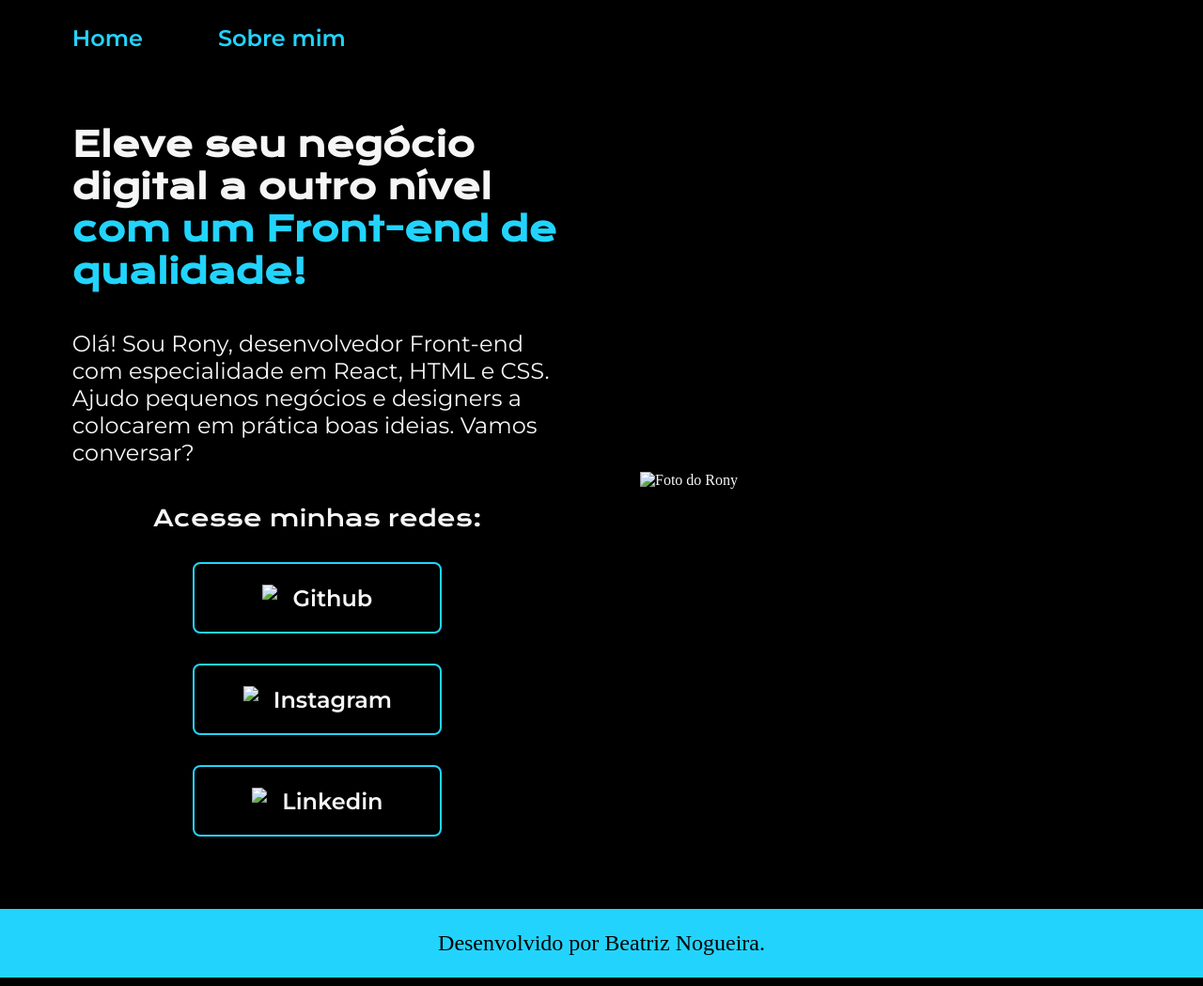
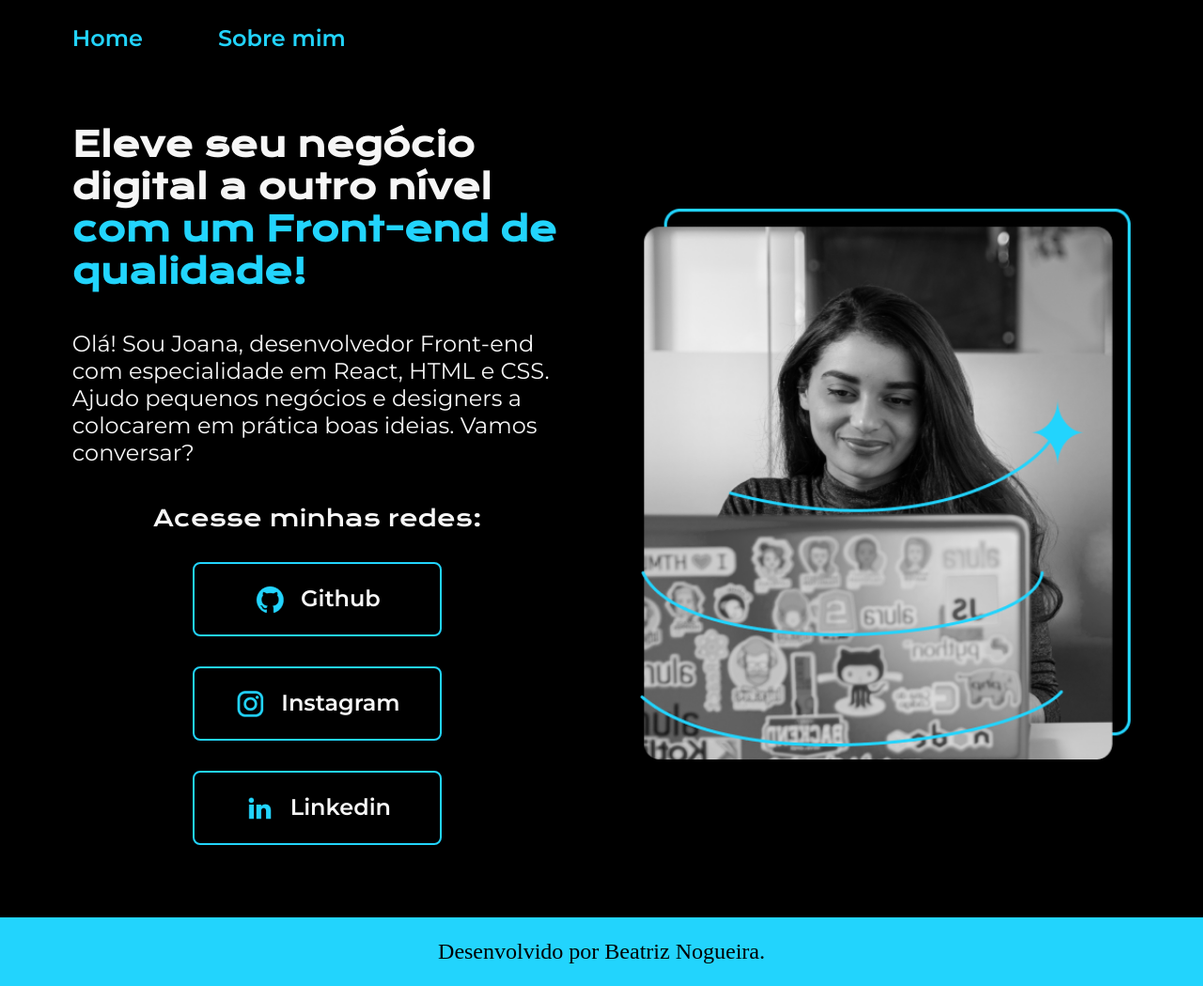
Before and after one commit to bbeatrixz/portfolio, a plain HTML site: page index.html in a window 1280 px wide. Shown: the whole page at 94% size. Drawn offline with nearby package versions, Linux system fonts and the light colour scheme.

Commit message:
Add files via upload

```diff
--- a/index.html
+++ b/index.html
@@ -17,25 +17,25 @@
         <main class="apresentacao">
             <section class="apresentacao__conteudo">
                 <h1 class="apresentacao__conteudo__titulo">Eleve seu negócio digital a outro nível <strong class="titulo-destaque">com um Front-end de qualidade!</strong></h1>
-                <p class="apresentacao__conteudo__texto">Olá! Sou Rony, desenvolvedor Front-end com especialidade em React, HTML e CSS.
+                <p class="apresentacao__conteudo__texto">Olá! Sou Joana, desenvolvedor Front-end com especialidade em React, HTML e CSS.
                 Ajudo pequenos negócios e designers a colocarem em prática boas ideias. Vamos conversar?</p>
                 <div class="apresentacao__links">
                     <h2 class="apresentacao__links__subtitulo">Acesse minhas redes:</h2>
                         <a class="apresentacao__links__navegacao" href="https://github.com/bbeatrixz">
-                        <img src="./Assets/git.png">
+                        <img src="git.png">
                         Github
                         </a>
                         <a class="apresentacao__links__navegacao" href="https://www.instagram.com/bbea_trixz/">
-                        <img src="./Assets/insta.png">
+                        <img src="insta.png">
                         Instagram
                         </a>
                         <a class="apresentacao__links__navegacao" href="https://www.linkedin.com/in/beatriz-nogueira-1294bb1a2/">
-                            <img src="./Assets/linkedin.png">
+                            <img src="linkedin.png">
                             Linkedin
                         </a>
                 </div>
             </section>
-            <img class ="apresentacao__imagem" src="/Assets/Imagem.png" alt="Foto do Rony">
+            <img class ="apresentacao__imagem" src="Imagem.png" alt="Foto">
         </main>
     <footer class="rodape">
         <p>Desenvolvido por Beatriz Nogueira.</p>
```
Also changed, not shown: about.html (+2 -2 lines).
